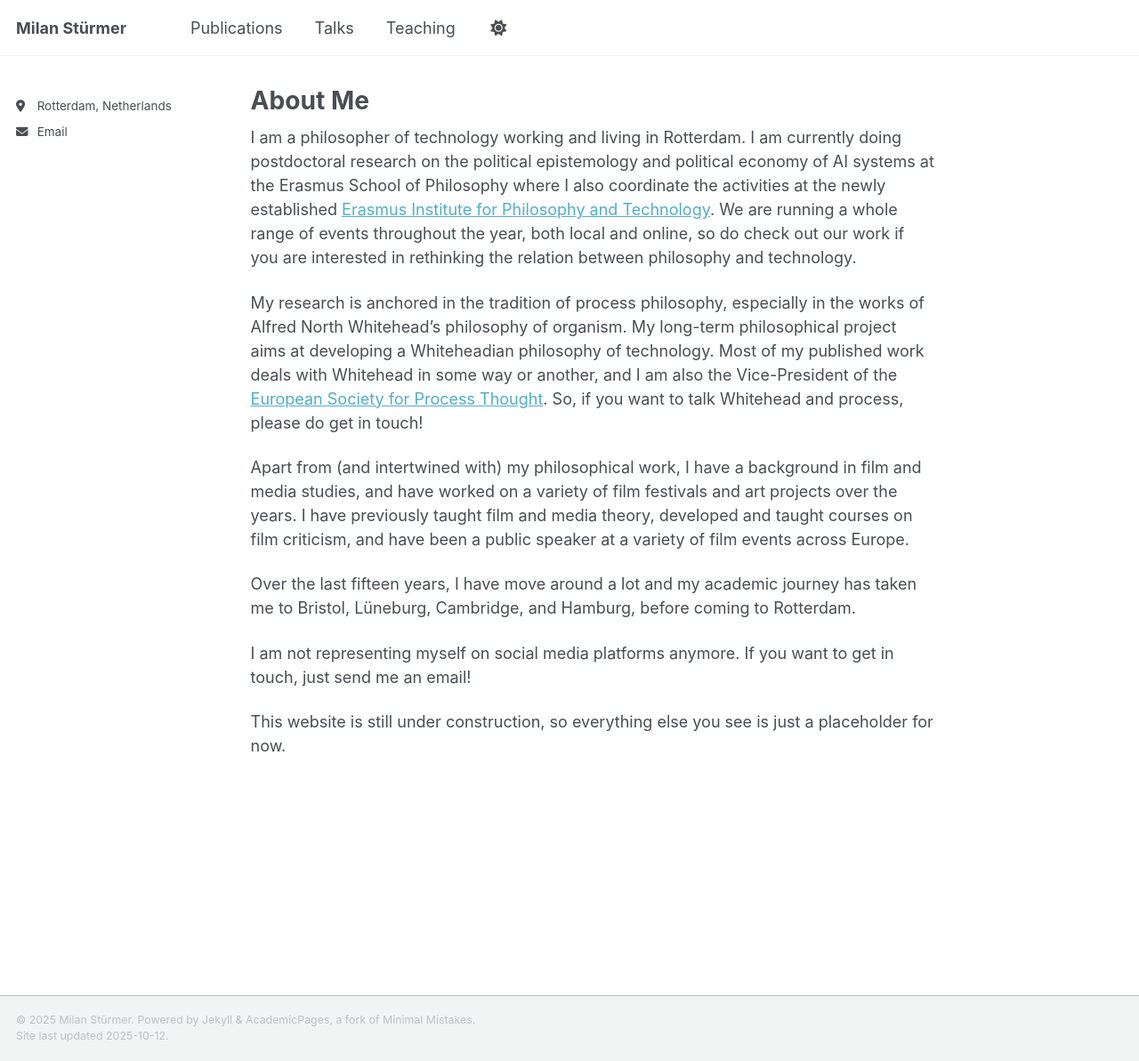
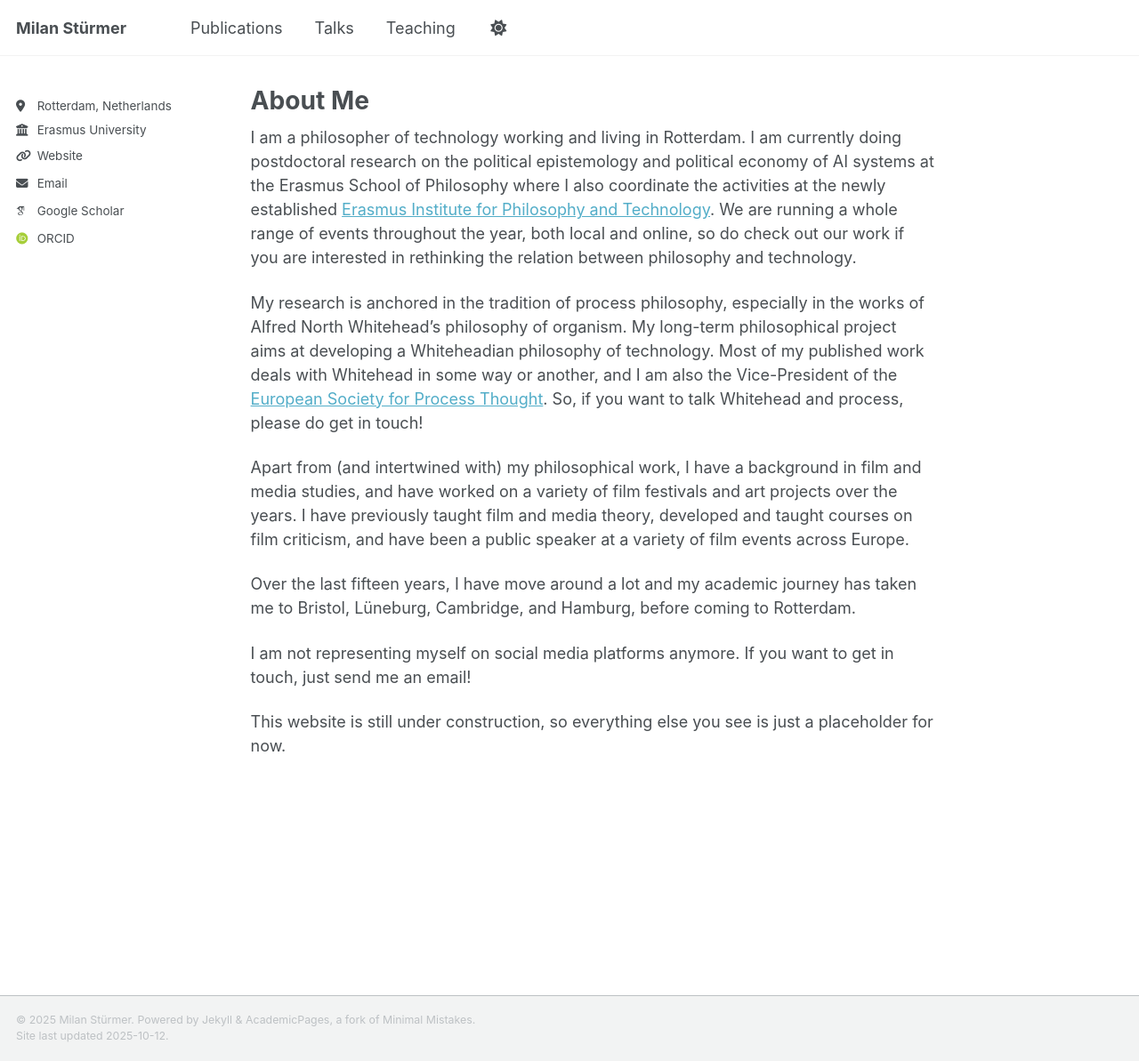
Before and after one commit to milanstuermer/milanstuermer.github.io, a Jekyll site: the page built from _pages/about.md, in a window 1280 px wide and 1193 px high. Shown: the whole window at 89% size. Built offline with Jekyll 4.4.1, drawn with Linux system fonts in a browser that asks for light colours; some web fonts are replaced; a script that is not in the unit is left out; some of the changed lines change nothing that is shown.

Commit message:
Update _config.yml

```diff
--- a/_config.yml
+++ b/_config.yml
@@ -28,17 +28,17 @@ author:
   pronouns         : # example: "she/her"
   bio              : # "Postdoctoral Researcher at the Erasmus School of Philosophy"
   location         : "Rotterdam, Netherlands"
-  employer         : # "Erasmus University"
-  uri              : # URL
+  employer         : "Erasmus University"
+  uri              : "https://www.milanstuermer.com/"
   email            : "hello@milanstuermer.com"
 
   # Academic websites
   academia         : # URL
   arxiv            : # URL - Update with the correct link to your profile
-  googlescholar    : # "https://scholar.google.com/citations?hl=en&user=xEaMuMYAAAAJ"
+  googlescholar    : "https://scholar.google.com/citations?hl=en&user=xEaMuMYAAAAJ"
   inspire-hep      : # URL
   impactstory      : # URL
-  orcid            : # URL
+  orcid            : "https://orcid.org/my-orcid?orcid=0000-0003-3791-9240"
   semantic         : # URL
   pubmed           : # URL
   researchgate     : # URL
```
